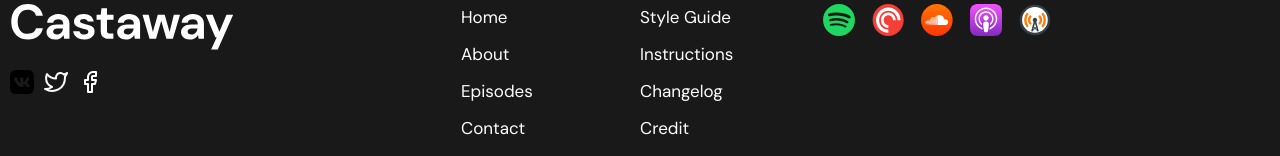
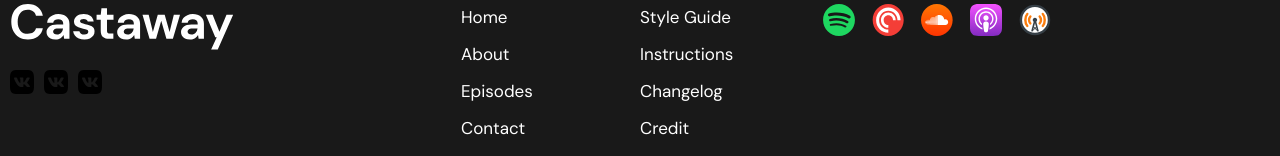
Before and after one commit to Lisakamensk/Castaway, a plain HTML site: page index.html in a window 1280 px wide. Shown: the part 5692-5848 px from the top of the page. Drawn offline with Linux system fonts and the light colour scheme.

Commit message:
Update style.css

```diff
--- a/css/style.css
+++ b/css/style.css
@@ -516,11 +516,11 @@ body {
 }
 
 .social-mini__link--2 {
-    background-image: url(../images/social-7.svg);
+    background-image: url(../images/vk.svg);
 }
 
 .social-mini__link--3 {
-    background-image: url(../images/social-8.svg);
+    background-image: url(../images/vk.svg);
 }
 
 .footer__menu {
```
